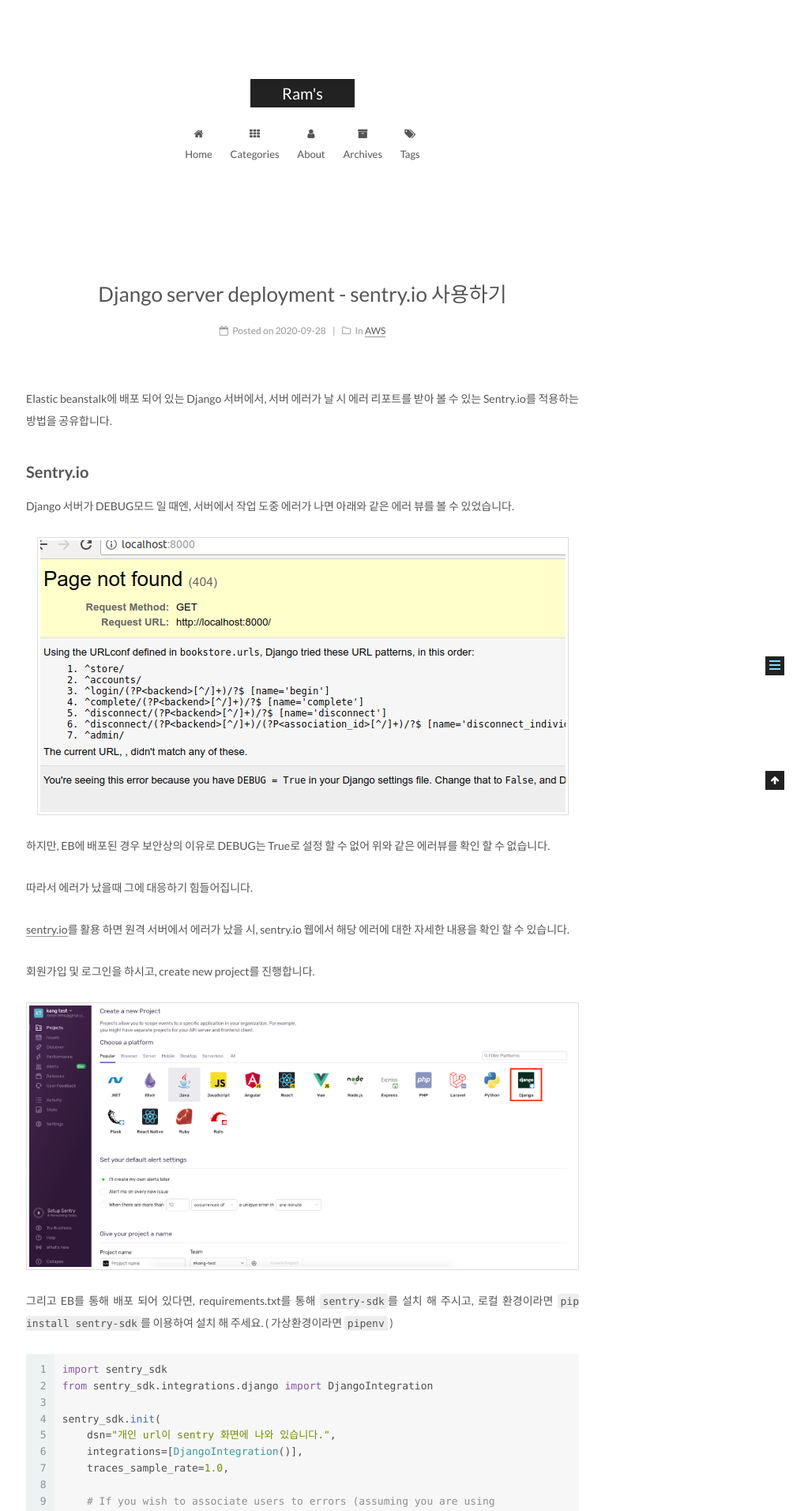
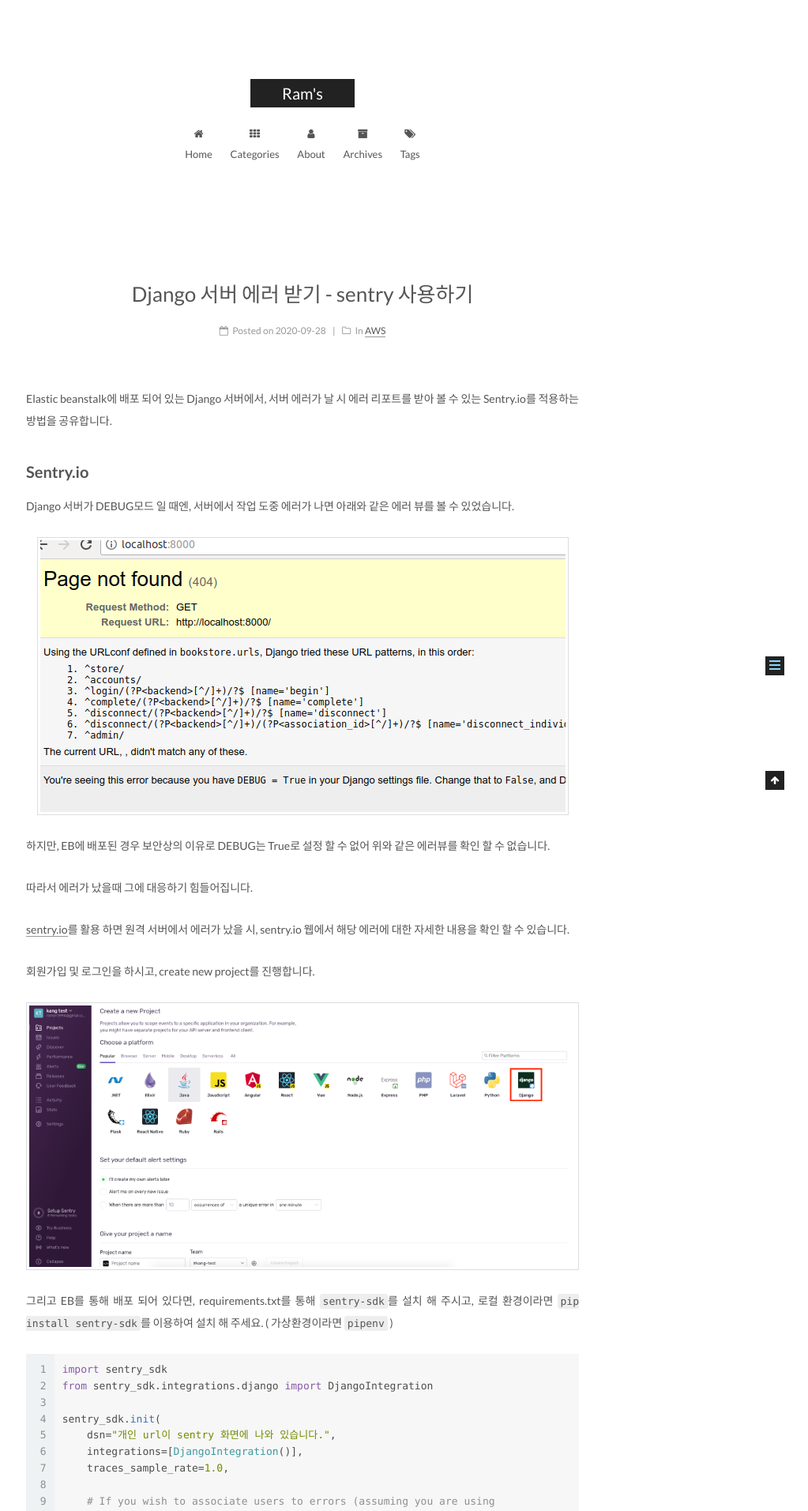
Before and after one commit to kangraemin/kangraemin.github.io, a Jekyll site: the page built from _posts/2020-09-28-django-sentry.md, in a window 1280 px wide. Shown: the top 1913 px of the page at 79% size, without its empty margins (257-1280 px from the left). Built offline with Jekyll 4.4.1, drawn with Linux system fonts in a browser that asks for light colours; comment, search, counter and statistics services are not loaded.

Commit message:
Change sentry title to easy search

```diff
--- a/_posts/2020-09-28-django-sentry.md
+++ b/_posts/2020-09-28-django-sentry.md
@@ -1,5 +1,5 @@
 ---
-title: Django server deployment - sentry.io 사용하기
+title: Django 서버 에러 받기 - sentry 사용하기
 date: 2020-09-28
 categories:
  - AWS
```
